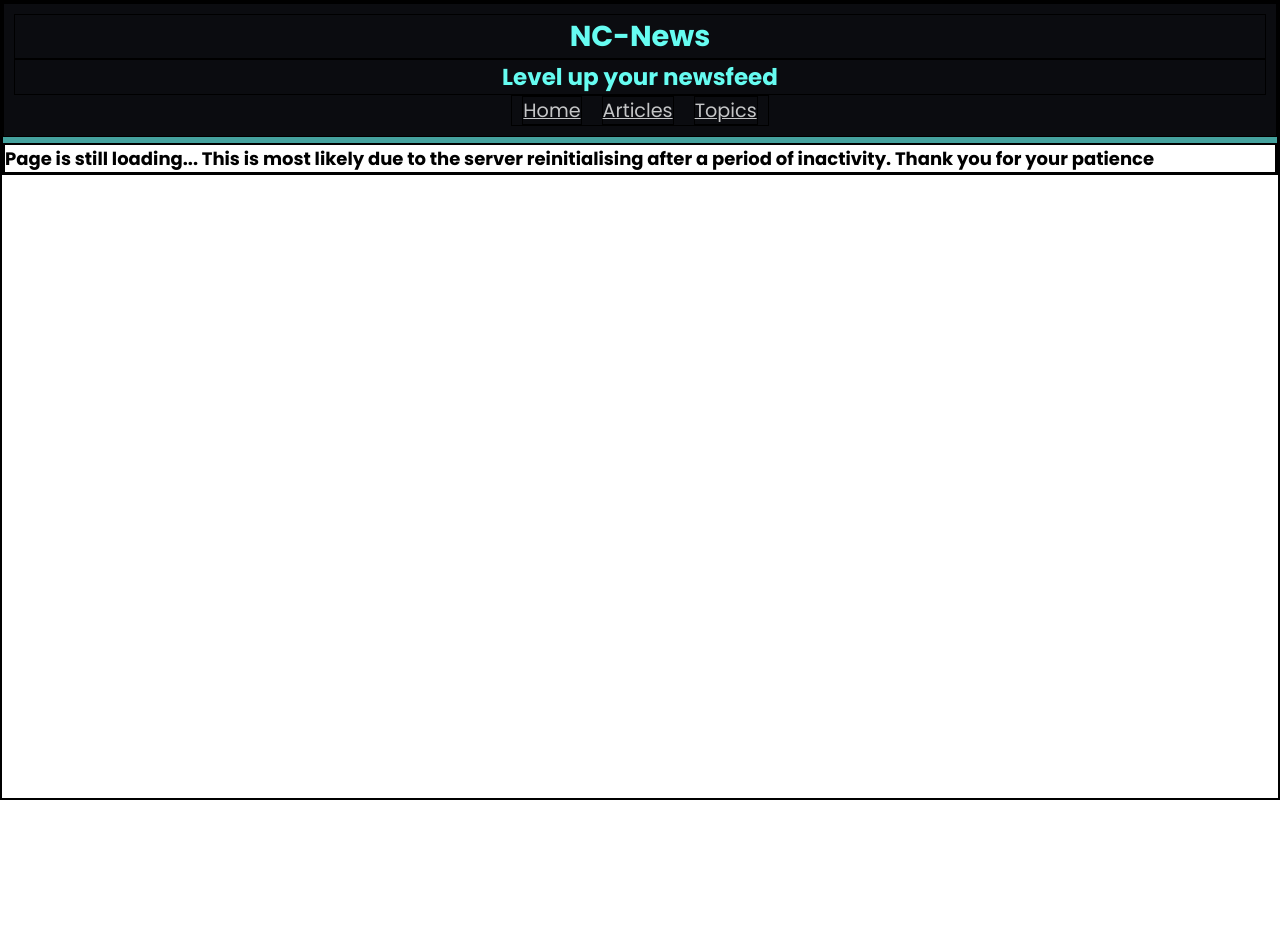
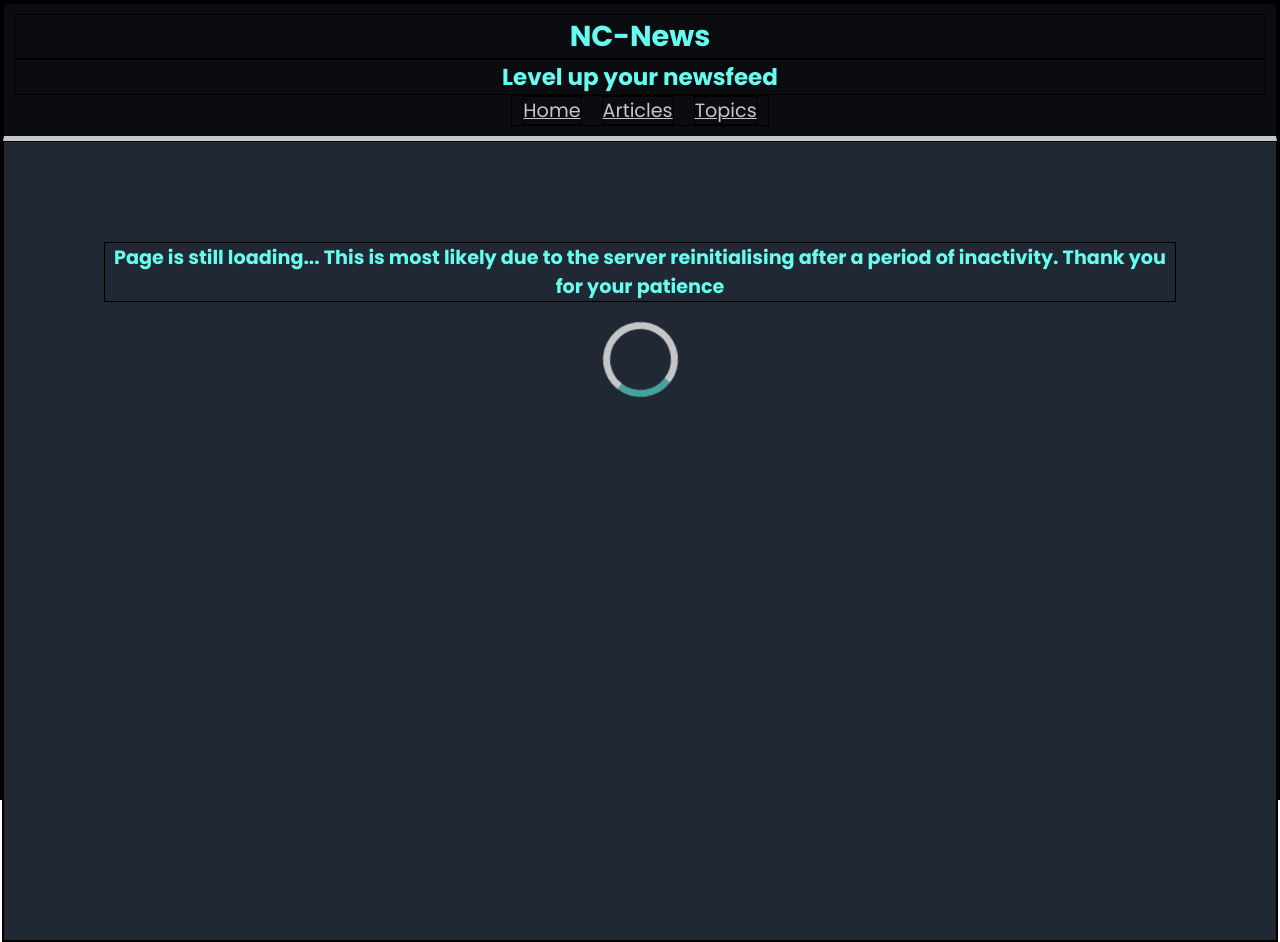
Before and after one commit to Michellebagot/Northcoder-News-Front-End, a React (Vite) app: page /loading in a window 1280 px wide. Before the commit the page ends 800 px from the top, so only its background shows below. Built offline with nearby package versions, Linux system fonts and the light colour scheme.

Commit message:
general styling done for Friday

```diff
--- a/src/components/ArticleCardExtended/ArticleCardExt.css
+++ b/src/components/ArticleCardExtended/ArticleCardExt.css
@@ -1,5 +1,3 @@
-
-
 img {
   border-radius: 10px;
 }
@@ -9,12 +7,23 @@ img {
   padding: 10px;
   margin: 10px;
   border-radius: 10px;
+  background-color: #43a29e;
+  color: #0b0c10;
+  text-align: center;
+  border: #c5c6c7 3px solid;
 }
 
 .votingButton {
+  border: solid 1px black;
   width: 50px;
   height: 50px;
   font-size: larger;
   border-radius: 5px;
   text-align: center;
+  background-color: #1f2833;
 }
+
+.extArt {
+  background-color: #1f2833;
+  padding: 10px;
+}
--- a/src/components/ArticleCardExtended/ArticleCardExt.jsx
+++ b/src/components/ArticleCardExtended/ArticleCardExt.jsx
@@ -17,15 +17,15 @@ const ArticleCardExt = ({ article_id }) => {
   const [articleComments, setArticleComments] = useState([]);
   const [loadingState, setLoadingState] = useState(false);
   const [currentUser, setCurrentUser] = useState("jessjelly");
-  const [errorState, setErrorState] = useState(false)
+  const [errorState, setErrorState] = useState(false);
   const params = useParams();
 
   useEffect(() => {
     setLoadingState(false);
     getArticleById(params.article_id)
       .then((response) => {
-        if(response === 404){
-          setErrorState(true)
+        if (response === 404) {
+          setErrorState(true);
         }
         setCurrentArticle(response[0]);
         setLoadingState(true);
@@ -39,8 +39,8 @@ const ArticleCardExt = ({ article_id }) => {
     setLoadingState(false);
     getCommentsByArticleId(params.article_id)
       .then((response) => {
-        if(response === 404){
-          setErrorState(true)
+        if (response === 404) {
+          setErrorState(true);
         }
         setArticleComments(response);
         setLoadingState(true);
@@ -80,15 +80,15 @@ const ArticleCardExt = ({ article_id }) => {
 
   if (loadingState === false) {
     return <Loading />;
-  } else if (errorState){return(<NotFound />)
-}else{
+  } else if (errorState) {
+    return <NotFound />;
+  } else {
     return (
-      <>
-        <h1>This is an extended article card</h1>
+      <div className="extArt">
         <section className="extArticleContainer">
           <h3>{currentArticle.title}</h3>
           <h4>{currentArticle.topic}</h4>
-          <img src={currentArticle.article_img_url} />
+          <img src={currentArticle.article_img_url} alt={`image for ${currentArticle.title}`} />
           <p>{currentArticle.body}</p>
           <p>{currentArticle.author}</p>
           <p>Votes: {currentArticle.votes}</p>
@@ -130,7 +130,7 @@ const ArticleCardExt = ({ article_id }) => {
             })}
           </ul>
         </section>
-      </>
+      </div>
     );
   }
 };
--- a/src/components/CommentCard/CommentCard.css
+++ b/src/components/CommentCard/CommentCard.css
@@ -7,6 +7,9 @@
   padding: 10px;
   margin: 10px;
   border-radius: 10px;
+  background-color: #43a29e;
+  text-align: center;
+  color: #0b0c10;
 }
 
 .commentContainer::marker {
--- a/src/components/Header/Header.css
+++ b/src/components/Header/Header.css
@@ -9,9 +9,5 @@
   font-size: larger;
   text-align: center;
   z-index: 99;
-
+  border-bottom: 5px solid #c5c6c7;
 }
-
-.header-divider {
-  border: 3px solid #45a29e ;
-}
--- a/src/components/Header/Header.jsx
+++ b/src/components/Header/Header.jsx
@@ -9,7 +9,7 @@ const Header = () => {
         <h2>Level up your newsfeed</h2>
         <Navigation />
       </section>
-      <hr className="header-divider" />
+
     </>
   );
 };
--- a/src/components/Loading/Loading.jsx
+++ b/src/components/Loading/Loading.jsx
@@ -14,7 +14,8 @@ const Loading = () => {
 
   return (
     <div className="loading-screen">
-      <h3>{message}</h3>
+      <h2>{message}</h2>
+      <div className="spinner"></div>
     </div>
   );
 };
--- a/src/components/Loading/loading.css
+++ b/src/components/Loading/loading.css
@@ -1,4 +1,28 @@
 .loading-screen {
-    background-color: ;
+  color: #66fcf1;
+  text-align: center;
+  background-color: #1f2833;
+  height: 100dvh;
+  padding: 100px;
+}
 
+.spinner {
+
+  width: 75px;
+  height: 75px;
+  border: 7px solid #c5c6c7;
+  border-radius: 50%;
+  border-top-color: #45a29e;
+  animation: spin 1s linear infinite;
+  margin: auto;
+  margin-top: 20px;
 }
+
+@keyframes spin {
+  from {
+    transform: rotate(0deg);
+  }
+  to {
+    transform: rotate(360deg);
+  }
+}
--- a/src/components/MakeComment/MakeComment.css
+++ b/src/components/MakeComment/MakeComment.css
@@ -1,9 +1,19 @@
-.makeCommentContainer, .makingCommentContainer {
+.makeCommentContainer,
+.makingCommentContainer,
+.madeCommentContainer {
   border: solid 1px black;
   padding: 10px;
   margin: 10px;
   border-radius: 10px;
+  background-color: #43a29e;
+  text-align: center;
+  color: #0b0c10;
 }
 .makeCommentContainer:hover {
-  background-color: rgba(0, 0, 0, 0.2);
+  background-color: #66fcf1;
 }
+
+.text-box {
+  width: 66%;
+  color: #0b0c10;
+}
--- a/src/components/MakeComment/MakeComment.jsx
+++ b/src/components/MakeComment/MakeComment.jsx
@@ -35,7 +35,7 @@ const MakeComment = ({ currentUser }) => {
   if (commentComplete) {
     return (
       <>
-        <section className="makeCommentContainer">
+        <section className="madeCommentContainer">
           <h3> Your comment has been added. Thank you</h3>
         </section>
         <section>
@@ -65,9 +65,10 @@ const MakeComment = ({ currentUser }) => {
       <section className="makingCommentContainer">
         <p>You are logged in as {currentUser}</p>
         <form onSubmit={handleSubmit}>
-          <label htmlFor="commentBox">Add a Comment</label>
+          {/* <label htmlFor="commentBox">Add a Comment</label> */}
           <textarea
             type="text"
+            className="text-box"
             id="commentBox"
             value={commentBody}
             onChange={(event) => {
@@ -75,10 +76,9 @@ const MakeComment = ({ currentUser }) => {
             }}
             required
           />
+          <br></br>
           <button>Submit Your Comment</button>
         </form>
-
-        <h3>I'm going to make a comment</h3>
       </section>
     );
   }
--- a/src/components/TopicCard/TopicCard.css
+++ b/src/components/TopicCard/TopicCard.css
@@ -1,11 +1,14 @@
 .topicCard {
   border: solid 1px black;
+  background-color: #45a29e;
   margin: 5px;
   padding: 5px;
   border-radius: 10px;
-  width: 75dvw;
+  width: 50dvw;
+  color: #0b0c10;
+  text-align: center;
 }
 
 .topicCard:hover {
-  background-color: rgba(0, 0, 0, 0.2);
+  background-color: #66fcf1
 }
--- a/src/components/Topics/Topics.css
+++ b/src/components/Topics/Topics.css
@@ -0,0 +1,8 @@
+.topics-section {
+  background-color: #1f2833;
+  position: absolute;
+  margin: auto;
+  padding: 10px;
+  height: 100%;
+  box-sizing: border-box;
+}
--- a/src/components/Topics/Topics.jsx
+++ b/src/components/Topics/Topics.jsx
@@ -3,7 +3,7 @@ import { getTopics } from "../../utils/app";
 import TopicCard from "../TopicCard/TopicCard";
 import { Link } from "react-router-dom";
 import Loading from "../Loading/Loading";
-import "./Topics.css"
+import "./Topics.css";
 
 const Topics = () => {
   const [topicList, setTopicList] = useState([]);
```
Also changed, not shown: 1 other file (tests, documents, lock files or other folders).
